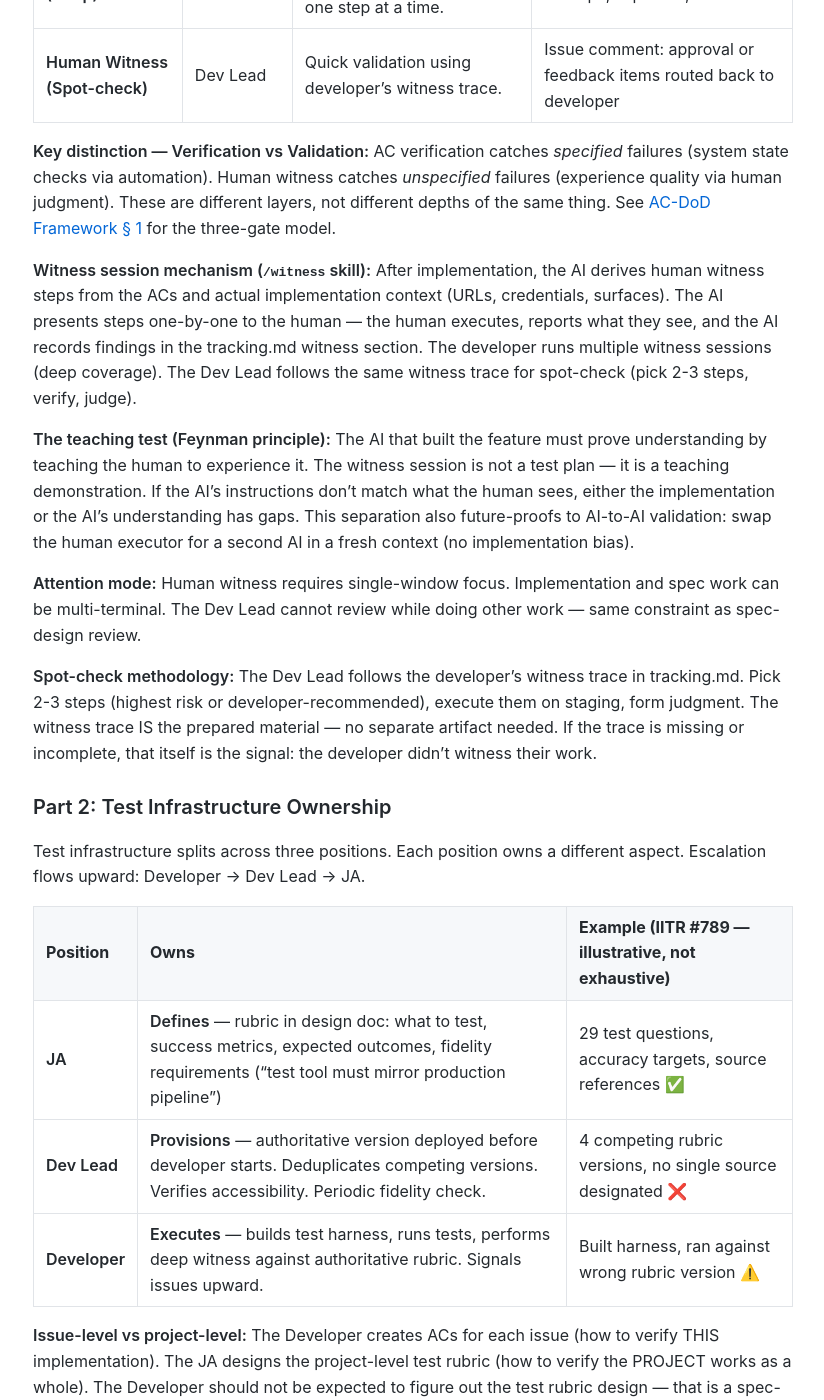
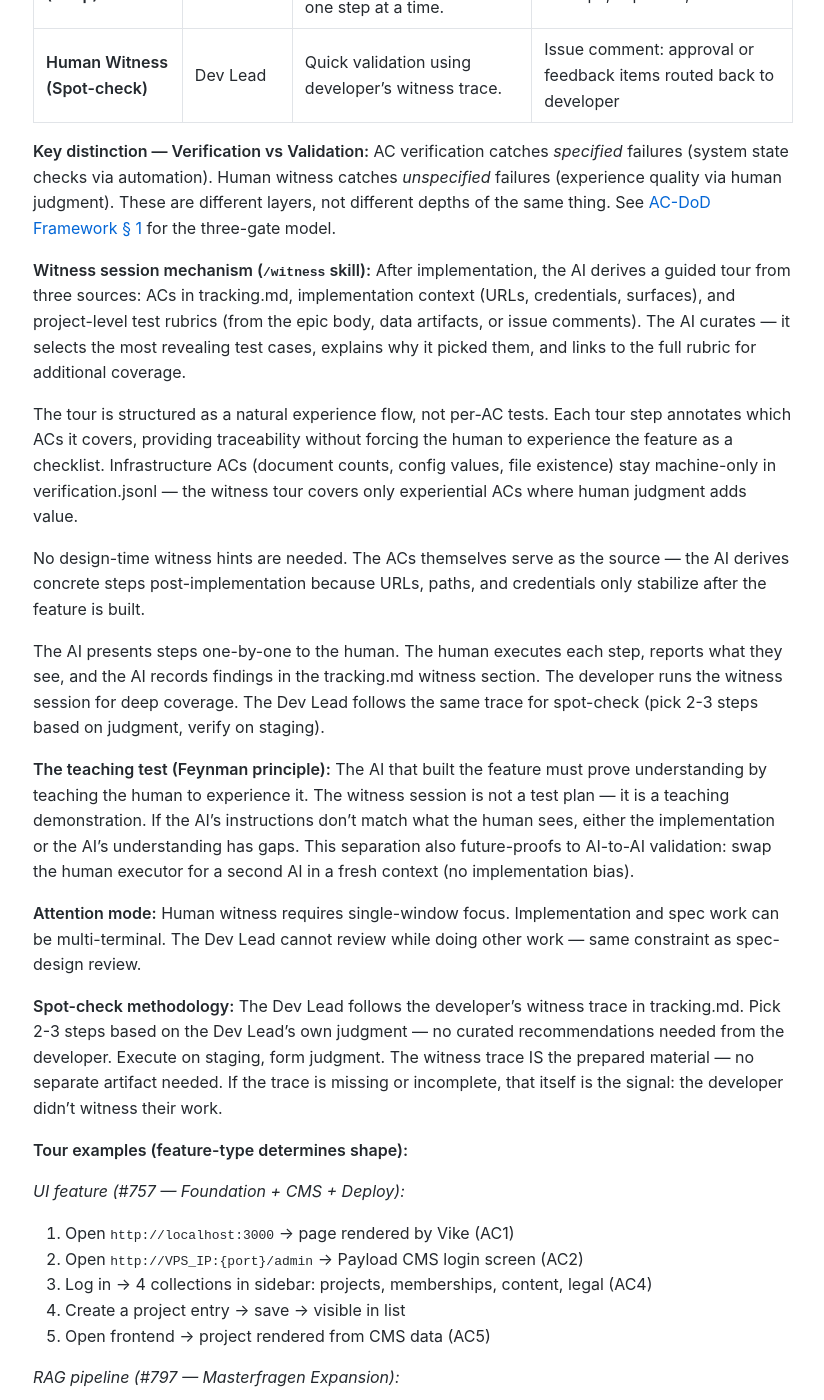
Before and after one commit to MariusWilsch/public-wilsch-ai-pages, a Jekyll site: the page built from global/dev-lead-witness-review-system.md, in a window 1280 px wide and 1400 px high, scrolled down 1852 px. Shown: the whole window, without its empty margins (227-1051 px from the left). Built offline with Jekyll 4.4.1, drawn with Linux system fonts in a browser that asks for light colours; our own code applies the rules of GitHub Pages for plain Markdown files; some of the changed text lies outside the part shown.

Commit message:
Sync from hippocampus 2026-02-28

```diff
--- a/global/dev-lead-witness-review-system.md
+++ b/global/dev-lead-witness-review-system.md
@@ -48,13 +48,35 @@ Ship with Confidence defines three quality layers. Each layer has a different ow
 
 **Key distinction — Verification vs Validation:** AC verification catches *specified* failures (system state checks via automation). Human witness catches *unspecified* failures (experience quality via human judgment). These are different layers, not different depths of the same thing. See [AC-DoD Framework § 1](https://mariuswilsch.github.io/public-wilsch-ai-pages/global/ac-dod-framework) for the three-gate model.
 
-**Witness session mechanism (`/witness` skill):** After implementation, the AI derives human witness steps from the ACs and actual implementation context (URLs, credentials, surfaces). The AI presents steps one-by-one to the human — the human executes, reports what they see, and the AI records findings in the tracking.md witness section. The developer runs multiple witness sessions (deep coverage). The Dev Lead follows the same witness trace for spot-check (pick 2-3 steps, verify, judge).
+**Witness session mechanism (`/witness` skill):** After implementation, the AI derives a guided tour from three sources: ACs in tracking.md, implementation context (URLs, credentials, surfaces), and project-level test rubrics (from the epic body, data artifacts, or issue comments). The AI curates — it selects the most revealing test cases, explains why it picked them, and links to the full rubric for additional coverage.
+
+The tour is structured as a natural experience flow, not per-AC tests. Each tour step annotates which ACs it covers, providing traceability without forcing the human to experience the feature as a checklist. Infrastructure ACs (document counts, config values, file existence) stay machine-only in verification.jsonl — the witness tour covers only experiential ACs where human judgment adds value.
+
+No design-time witness hints are needed. The ACs themselves serve as the source — the AI derives concrete steps post-implementation because URLs, paths, and credentials only stabilize after the feature is built.
+
+The AI presents steps one-by-one to the human. The human executes each step, reports what they see, and the AI records findings in the tracking.md witness section. The developer runs the witness session for deep coverage. The Dev Lead follows the same trace for spot-check (pick 2-3 steps based on judgment, verify on staging).
 
 **The teaching test (Feynman principle):** The AI that built the feature must prove understanding by teaching the human to experience it. The witness session is not a test plan — it is a teaching demonstration. If the AI's instructions don't match what the human sees, either the implementation or the AI's understanding has gaps. This separation also future-proofs to AI-to-AI validation: swap the human executor for a second AI in a fresh context (no implementation bias).
 
 **Attention mode:** Human witness requires single-window focus. Implementation and spec work can be multi-terminal. The Dev Lead cannot review while doing other work — same constraint as spec-design review.
 
-**Spot-check methodology:** The Dev Lead follows the developer's witness trace in tracking.md. Pick 2-3 steps (highest risk or developer-recommended), execute them on staging, form judgment. The witness trace IS the prepared material — no separate artifact needed. If the trace is missing or incomplete, that itself is the signal: the developer didn't witness their work.
+**Spot-check methodology:** The Dev Lead follows the developer's witness trace in tracking.md. Pick 2-3 steps based on the Dev Lead's own judgment — no curated recommendations needed from the developer. Execute on staging, form judgment. The witness trace IS the prepared material — no separate artifact needed. If the trace is missing or incomplete, that itself is the signal: the developer didn't witness their work.
+
+**Tour examples (feature-type determines shape):**
+
+*UI feature (#757 — Foundation + CMS + Deploy):*
+1. Open `http://localhost:3000` → page rendered by Vike (AC1)
+2. Open `http://VPS_IP:{port}/admin` → Payload CMS login screen (AC2)
+3. Log in → 4 collections in sidebar: projects, memberships, content, legal (AC4)
+4. Create a project entry → save → visible in list
+5. Open frontend → project rendered from CMS data (AC5)
+
+*RAG pipeline (#797 — Masterfragen Expansion):*
+1. Open OpenWebUI on staging → chat interface ready
+2. Ask: "Welche englischsprachigen Zertifikate bieten Sie an?" → answer with certificate info (AC2)
+3. Ask: "Was kostet ein Datenschutz-Audit?" → answer with €790 + DS-Kit Plus (AC3)
+
+The UI feature produces a 5-step tour through pages and data flow. The RAG pipeline produces a 3-step tour through questions and answers. Infrastructure ACs (doc counts, CSV updates) have no tour step — they stay in verification.jsonl.
 
 ### Part 2: Test Infrastructure Ownership
 
@@ -132,3 +154,4 @@ Before delegating an epic to a Developer, the Dev Lead verifies the codebase is
 - **Methodology:** [Ship with Confidence](https://mariuswilsch.github.io/public-wilsch-ai-pages/global/ship-with-confidence)
 - **Session (initial):** /Users/verdant/.claude/projects/-Users-verdant-Documents-projects-00-WILSCH-AI-INTERNAL--soloforce/344de871-d0b0-47b8-a44c-a01f726b24fc.jsonl
 - **Session (Feynman Test extraction):** /Users/verdant/.claude/projects/-Users-verdant-Documents-projects-00-WILSCH-AI-INTERNAL--soloforce/4b8d4a93-6ccb-4b4f-ac6a-4b8500619905.jsonl
+- **Session (Ceremony + witness tour extraction):** /Users/verdant/.claude/projects/-Users-verdant-Documents-projects-00-WILSCH-AI-INTERNAL--soloforce/83d4d2fe-f380-41ee-90e1-82ad154feca5.jsonl
```
